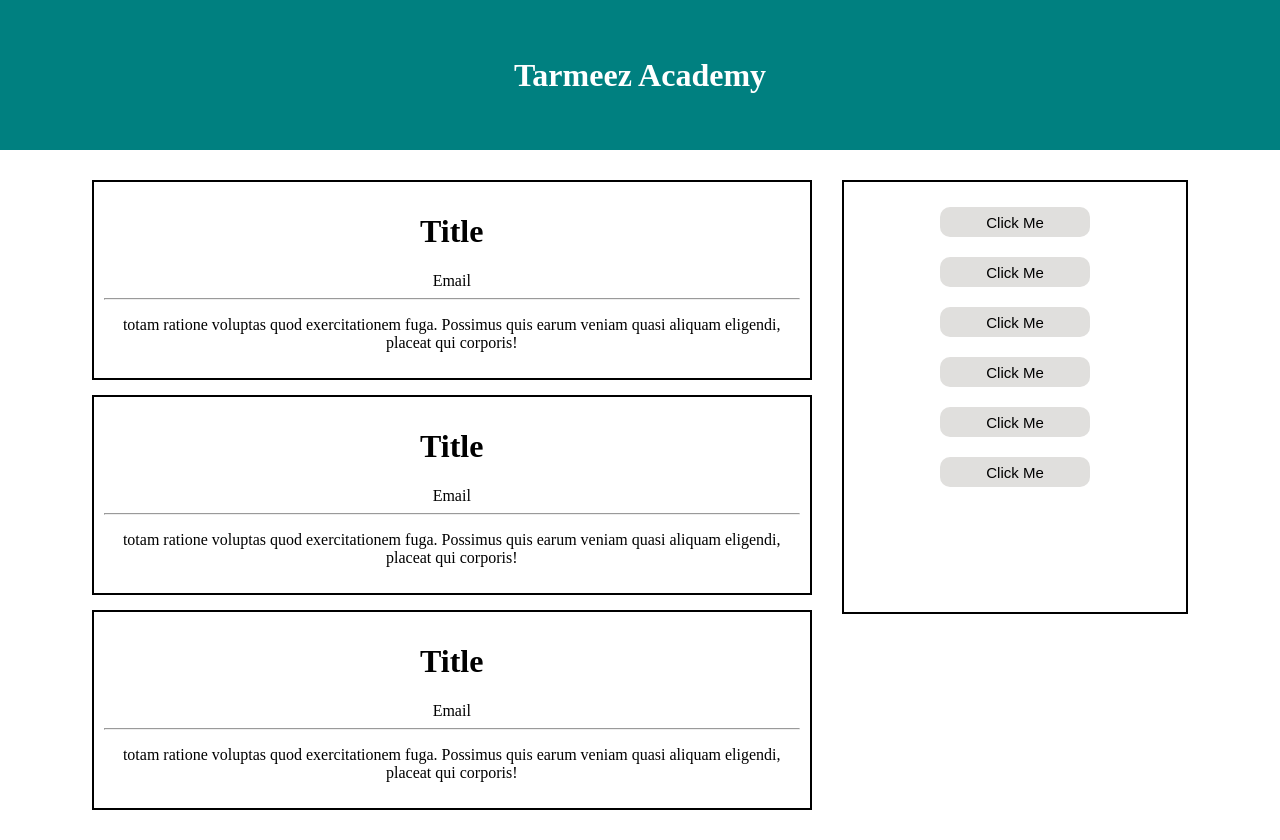
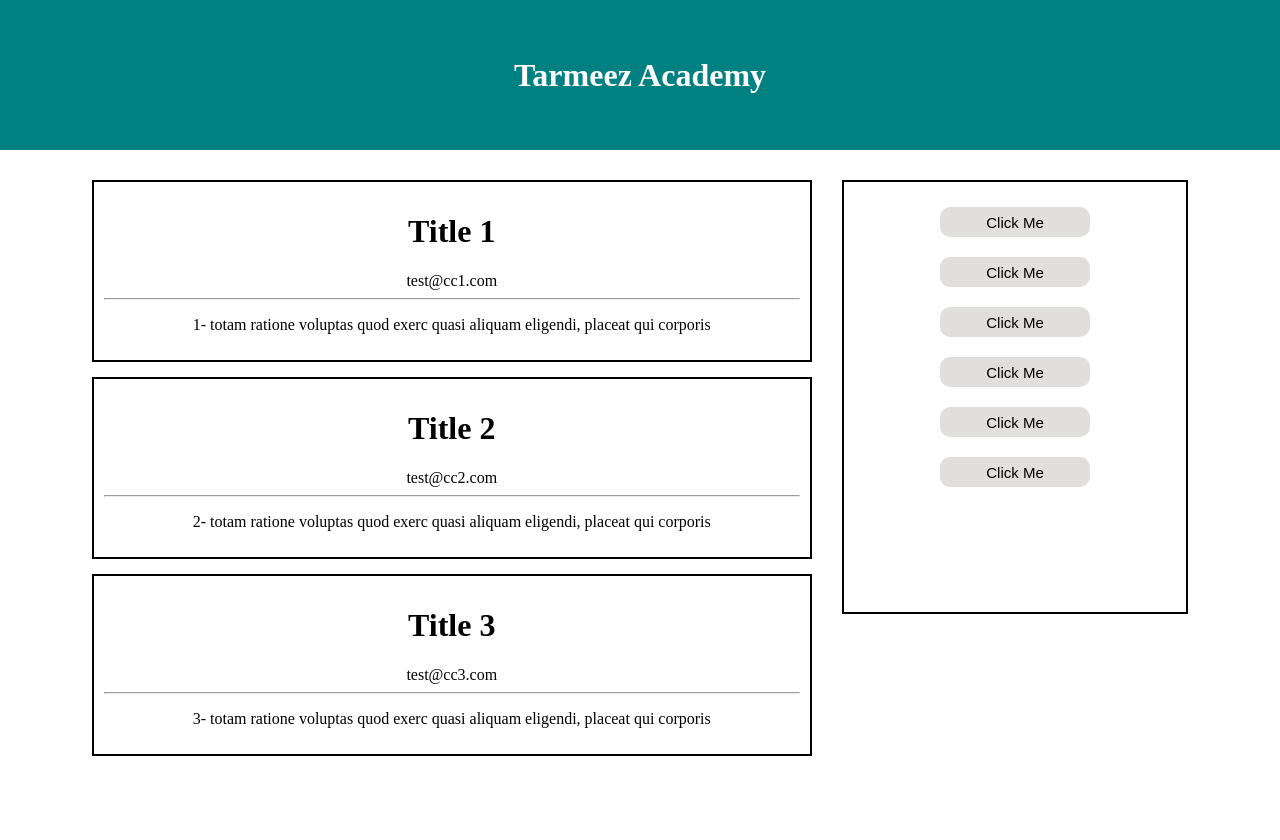
Before and after one commit to his984/tarmeez-react-course, a React (Create React App) app: page / in a window 1280 px wide. After the commit the page ends 800 px from the top, so only its background shows below. Built offline with nearby package versions, Linux system fonts and the light colour scheme.

Commit message:
React Props

```diff
--- a/src/App.js
+++ b/src/App.js
@@ -11,9 +11,24 @@
 
       <div className="content">
         <div className="posts-container">
-          <Post></Post>
-          <Post></Post>
-          <Post></Post>
+          <Post
+            title={"Title 1"}
+            email={"test@cc1.com"}
+            text={`1- totam ratione voluptas quod exerc
+                  quasi aliquam eligendi, placeat qui corporis`}
+          ></Post>
+          <Post
+            title={"Title 2"}
+            email={"test@cc2.com"}
+            text={`2- totam ratione voluptas quod exerc
+                quasi aliquam eligendi, placeat qui corporis`}
+          ></Post>
+          <Post
+            title={"Title 3"}
+            email={"test@cc3.com"}
+            text={`3- totam ratione voluptas quod exerc
+                quasi aliquam eligendi, placeat qui corporis`}
+          ></Post>
         </div>
         <SideMenu></SideMenu>
       </div>
--- a/src/Components/Post.js
+++ b/src/Components/Post.js
@@ -1,15 +1,12 @@
 import "../App.css";
-export default function Post() {
+export default function Post({ title, email, text }) {
+  console.log(title);
   return (
     <div className="post">
-      <h1>Title</h1>
-      <span>Email</span>
+      <h1>{title}</h1>
+      <span>{email}</span>
       <hr></hr>
-      <p>
-        {" "}
-        totam ratione voluptas quod exercitationem fuga. Possimus quis earum
-        veniam quasi aliquam eligendi, placeat qui corporis!{" "}
-      </p>
+      <p>{text}</p>
     </div>
   );
 }
```
